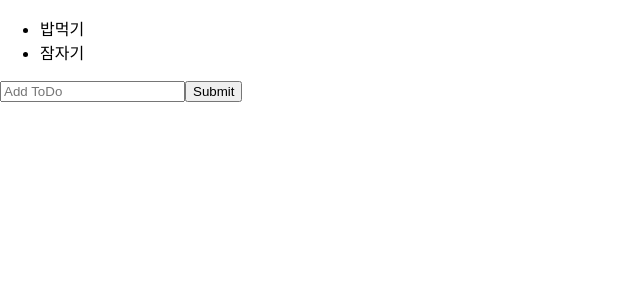
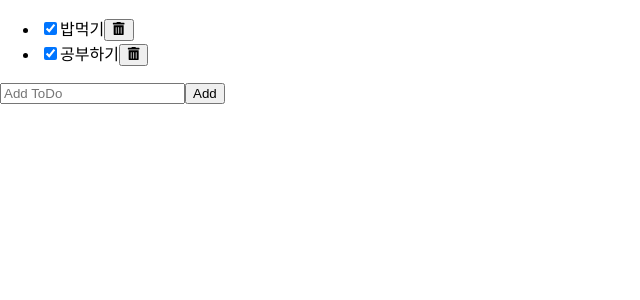
Before and after one commit to dydals3440/React, a React (Create React App) app in the folder todo-list/: page / in a window 1280 px wide. Shown: the top 300 px of the page, without its empty margins (0-640 px from the left). Built offline with nearby package versions, Linux system fonts and the light colour scheme.

Commit message:
feat: update status, DelTodo

```diff
--- a/todo-list/package.json
+++ b/todo-list/package.json
@@ -8,6 +8,7 @@
     "@testing-library/user-event": "^13.2.1",
     "react": "^18.2.0",
     "react-dom": "^18.2.0",
+    "react-icons": "^4.8.0",
     "react-scripts": "5.0.1",
     "uuid": "^9.0.0",
     "web-vitals": "^2.1.0"
--- /dev/null
+++ b/todo-list/src/components/AddTodo/AddTodo.jsx
@@ -0,0 +1,25 @@
+import React from "react";
+import { useState } from "react";
+import { v4 as uuidv4 } from "uuid";
+
+export default function AddTodo({ onAdd }) {
+  const [text, setText] = useState("");
+  const handleChange = (e) => {
+    setText(e.target.value);
+  };
+  const handleSubmit = (e) => {
+    e.preventDefault();
+    onAdd({ id: uuidv4(), text, status: true });
+  };
+  return (
+    <form onSubmit={handleSubmit}>
+      <input
+        type="text"
+        placeholder="Add ToDo"
+        value={text}
+        onChange={handleChange}
+      />
+      <button>Add</button>
+    </form>
+  );
+}
--- /dev/null
+++ b/todo-list/src/components/Todo/Todo.jsx
@@ -0,0 +1,28 @@
+import React from "react";
+import { FaTrashAlt } from "react-icons/fa";
+
+export default function Todo({ todo, onUpdate, onDelete }) {
+  // text와 status라는 값을 todo로 부터 받아올 것이다.
+  //  이렇게 작성하면 todo.status, todo.text 이렇게 안써도 text status 만으로 접근 가능
+  const { status, text } = todo;
+  const handleChange = (e) => {
+    const status = e.target.checked ? true : false;
+    onUpdate({ ...todo, status: status });
+    // onUpdate({ ...todo, status: e.target.checked ? true : false });
+  };
+  const handleDelete = () => onDelete(todo);
+  return (
+    <li>
+      <input
+        type="checkbox"
+        id="checkbox"
+        checked={status === true}
+        onChange={handleChange}
+      />
+      <label htmlFor="checkbox">{text}</label>
+      <button onClick={handleDelete}>
+        <FaTrashAlt />
+      </button>
+    </li>
+  );
+}
--- a/todo-list/src/components/TodoList/AddTodo.jsx
+++ /dev/null
@@ -1,31 +0,0 @@
-import React, { useState } from "react";
-import { v4 as uuidv4 } from "uuid";
-
-// addTodo 처음에 prop으로 받는 것은 onAdd임
-export default function AddTodo({ onAdd }) {
-  const [text, setText] = useState("");
-  const handleSubmit = (e) => {
-    e.preventDefault();
-    if (text.trim() === "") {
-      return;
-    }
-    onAdd({ id: uuidv4(), text, status: "active" });
-    setText("");
-  };
-  const handleChange = (e) => {
-    setText(e.target.value);
-  };
-  return (
-    // control form 제작
-    <form onSubmit={handleSubmit}>
-      <input
-        type="text"
-        value={text}
-        placeholder="Add ToDo"
-        // 텍스트가 변경이 될때마다 handleChange 콜백 실행
-        onChange={handleChange}
-      />
-      <button>Submit</button>
-    </form>
-  );
-}
--- a/todo-list/src/components/TodoList/TodoList.jsx
+++ b/todo-list/src/components/TodoList/TodoList.jsx
@@ -1,27 +1,40 @@
 import React, { useState } from "react";
-import AddTodo from "./AddTodo";
+import AddTodo from "../AddTodo/AddTodo";
+import Todo from "../Todo/Todo";
 
-export default function TodoList() {
+export default function ToDoList() {
   const [todos, setTodos] = useState([
     {
       id: "1",
       text: "밥먹기",
-      status: "active",
+      status: true,
     },
     {
       id: "2",
-      text: "잠자기",
-      status: "active",
+      text: "공부하기",
+      status: true,
     },
   ]);
-  const handleAdd = (todo) => {
-    setTodos([...todos, todo]);
-  };
+  const handleAdd = (todo) => setTodos([...todos, todo]);
+
+  const handleUpdate = (updated) =>
+    setTodos(todos.map((t) => (t.id === updated.id ? updated : t)));
+
+  const handleDelete = (deleted) =>
+    setTodos(todos.filter((t) => t.id !== deleted.id));
   return (
     <section>
       <ul>
         {todos.map((item) => (
-          <li>{item.text}</li>
+          // 삭제하고 완성했는지 안했는지를 Todo.jsx(컴포넌트) 관리
+          // todo가 무엇인지 item자체를 전달
+          <Todo
+            key={item.id}
+            todo={item}
+            // todo컴포넌트에 onUpdate onDelete될떄 콜백 전달
+            onUpdate={handleUpdate}
+            onDelete={handleDelete}
+          />
         ))}
       </ul>
       <AddTodo onAdd={handleAdd} />
```
Also changed, not shown: 2 other files (tests, documents, lock files or other folders).
